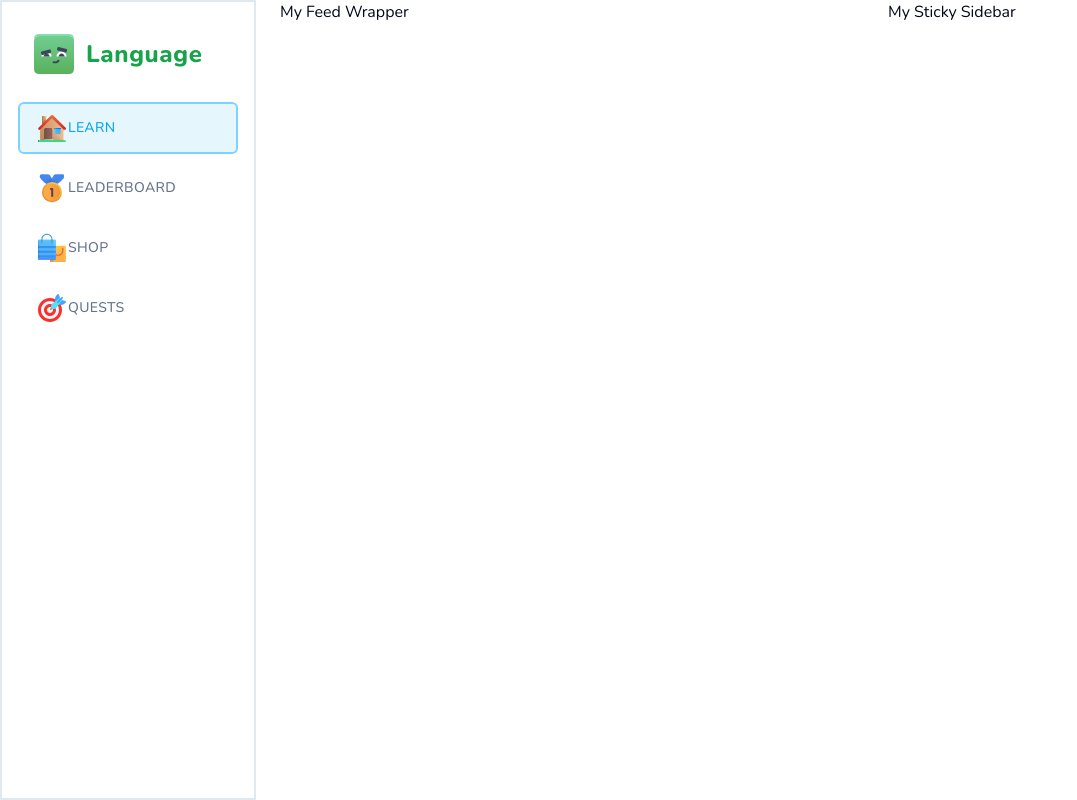
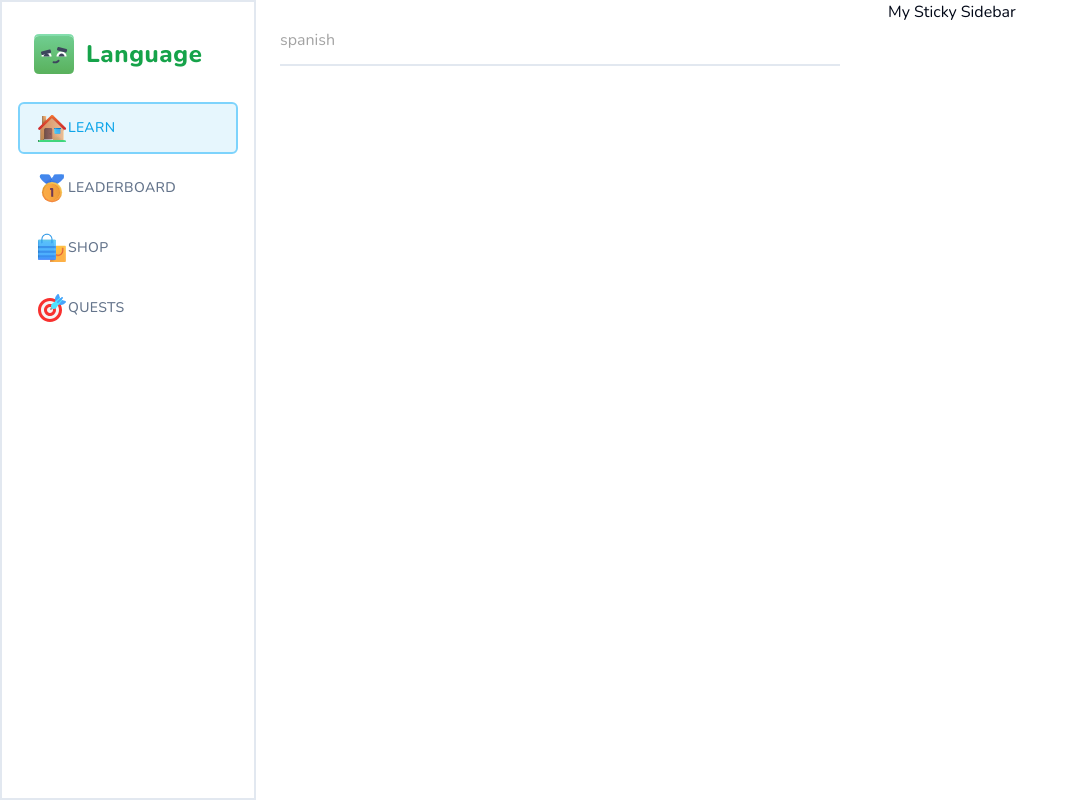
Before and after one commit to Shitanshu731/LanguageApp, a Next.js app: page /learn in a window 1280 px wide. Shown: the whole page, without its empty margins (0-1077 px from the left). Built offline with nearby package versions, Linux system fonts and the light colour scheme.

Commit message:
Create Header for Learn Page

```diff
--- /dev/null
+++ b/app/(main)/learn/header.tsx
@@ -0,0 +1,15 @@
+import React from 'react'
+
+type props ={
+    title : string;
+}
+
+const Header = ({title} : props) => {
+  return (
+    <div className='sticky top-0 bg-ehite pb-3 md:pt-[28px] flex items-center justify-between border-b-2 mb-5 text-neutral-400 md:z-50'>
+      {title}
+    </div>
+  )
+}
+
+export default Header
--- a/app/(main)/learn/page.tsx
+++ b/app/(main)/learn/page.tsx
@@ -1,6 +1,7 @@
 import FeedWrapper from '@/components/feed-wrapper'
 import { StickyWrapper } from '@/components/sticky-wrapper'
 import React from 'react'
+import Header from './header'
 
 
 const page = () => {
@@ -10,7 +11,7 @@ const page = () => {
         My Sticky Sidebar
       </StickyWrapper>
       <FeedWrapper>
-        My Feed Wrapper
+        <Header title="spanish" />
       </FeedWrapper>
     </div>
   )
--- a/components/sticky-wrapper.tsx
+++ b/components/sticky-wrapper.tsx
@@ -4,8 +4,8 @@ type props ={
 
 export const StickyWrapper = ({children} : props) => {
     return(
-        <div className="hidden md:block w-[368px] self self-end bottom-6">
-            <div className="min-h-[calc(100vh-48px)] sticky top-6 flex flex-col gap-y-4">
+        <div className="hidden md:block w-[368px] sticky self self-end bottom-6">
+            <div className="min-h-[calc(100vh-48px)]  top-6 flex flex-col gap-y-4">
                 {children}
             </div>
 
```
